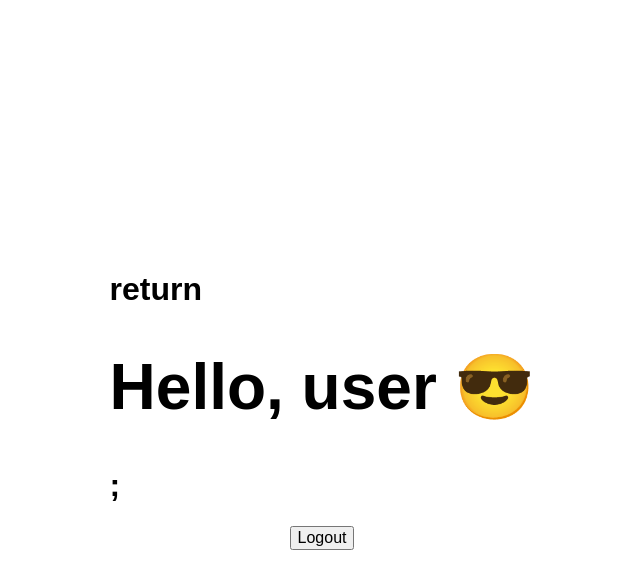
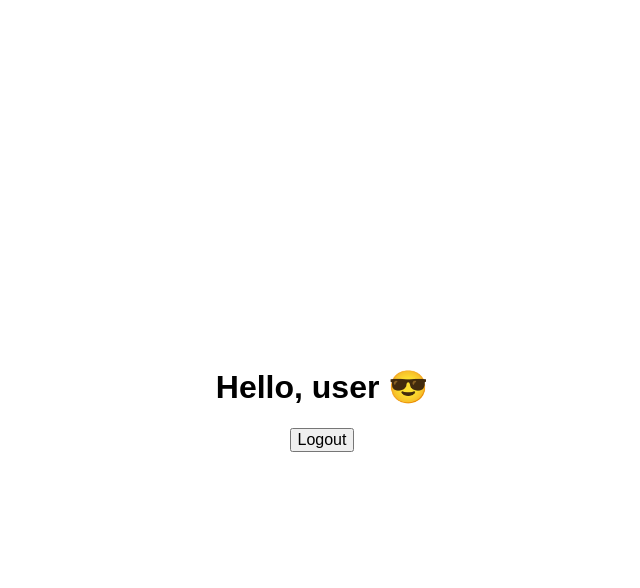
Before and after one commit to oleksii-sumy/html-css, a React app in the folder react/lesson6-conditional_rendering/task1-conditional_rendering_with_if/: page / in a window 1280 px wide. Both pictures are taken after a click on the button "Login". Shown: the top 588 px of the page, without its empty margins (318-958 px from the left). Built offline with nearby package versions, Linux system fonts and the light colour scheme.

Commit message:
Update UserGreeting.jsx

```diff
--- a/react/lesson6-conditional_rendering/task1-conditional_rendering_with_if/src/UserGreeting.jsx
+++ b/react/lesson6-conditional_rendering/task1-conditional_rendering_with_if/src/UserGreeting.jsx
@@ -1,11 +1,7 @@
 import React from 'react';
 
 const UserGreeting = props => {
-  return (
-    <h1>
-      return <h1>Hello, user 😎</h1>;
-    </h1>
-  );
+  return <h1>Hello, user 😎</h1>;
 };
 
 export default UserGreeting;
```
